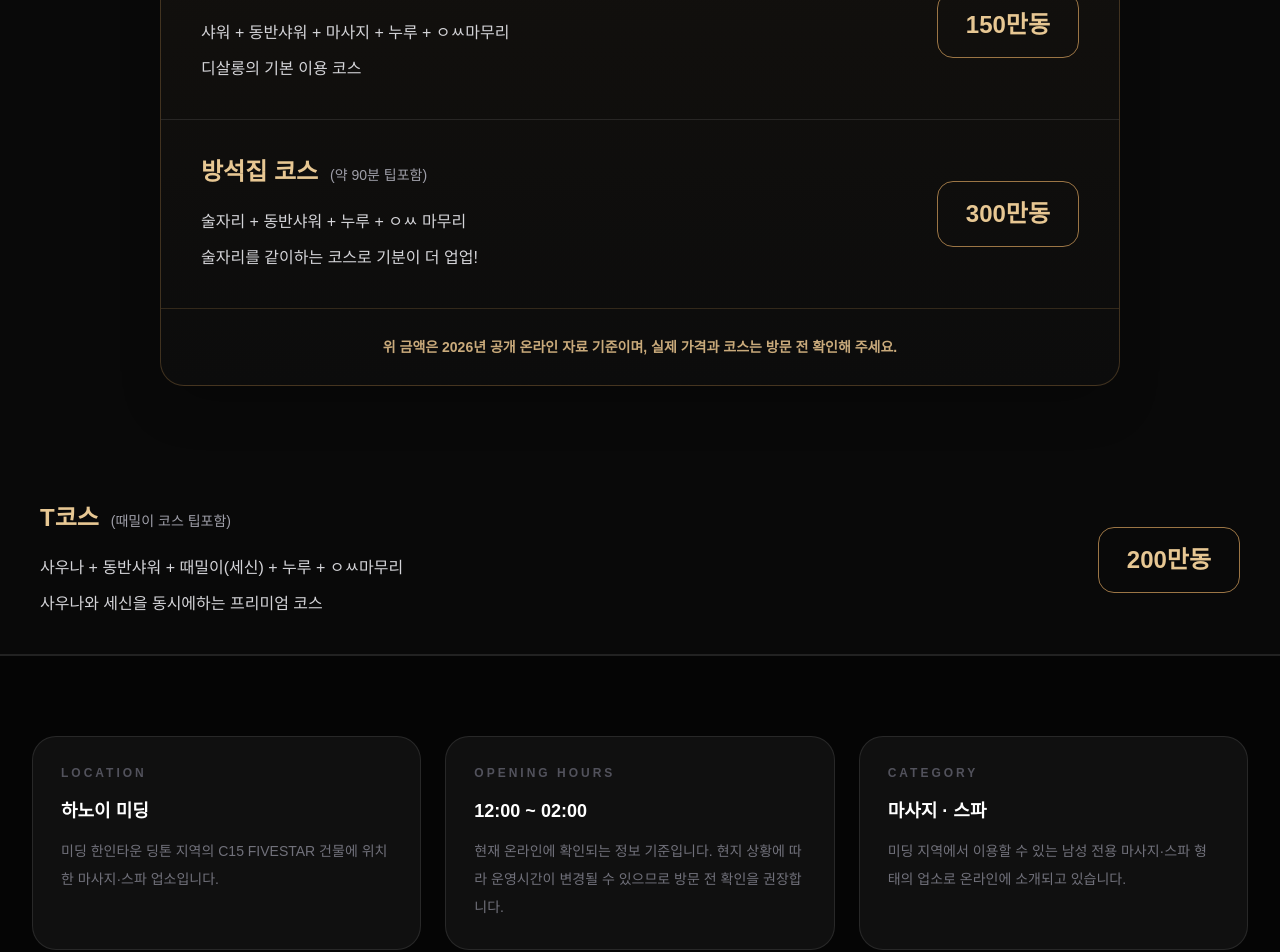
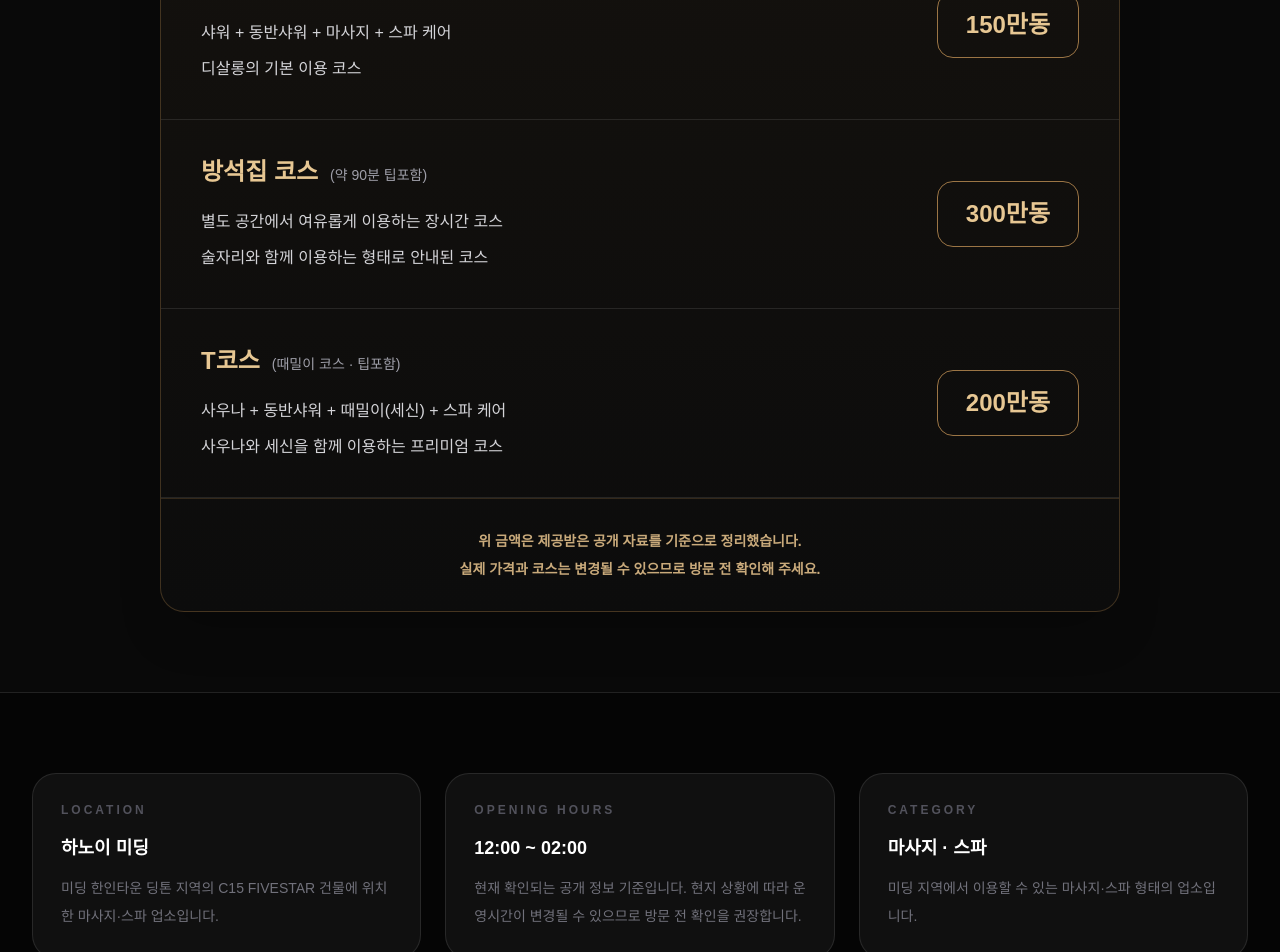
Before and after one commit to vietnam-nightlife/hanoi-nightlife, a Next.js app: page /1/1/di-salon in a window 1280 px wide. Shown: the part 2500-3452 px from the top of the page. Built offline with nearby package versions, Linux system fonts and the light colour scheme.

Commit message:
Update page.tsx

```diff
--- a/app/[city]/[category]/di-salon/page.tsx
+++ b/app/[city]/[category]/di-salon/page.tsx
@@ -42,28 +42,29 @@ const galleryImages = [
 const faqItems = [
   {
     q: "디살롱은 어디에 있나요?",
-    a: "디살롱은 하노이 미딩 한인타운 딩톤 지역의 C15 FIVESTAR, Ng. 154 Đình Thôn에 위치한 마사지·스파 업소입니다. 처음 방문한다면 예약 전에 정확한 위치와 건물 위치를 확인하는 것을 권장합니다.",
+    a: "디살롱은 하노이 미딩 한인타운 딩톤 지역의 C15 FIVESTAR, Ng. 154 Đình Thôn에 위치한 마사지·스파 업소입니다. 처음 방문한다면 예약 전에 정확한 건물 위치를 확인하는 것을 권장합니다.",
   },
   {
     q: "디살롱 영업시간은 어떻게 되나요?",
-    a: "현재 온라인에 확인되는 정보 기준으로 매일 12:00부터 익일 02:00까지 운영하는 것으로 안내되고 있습니다. 현지 사정에 따라 변경될 수 있으므로 방문 당일 운영 여부를 확인해 주세요.",
+    a: "현재 확인된 공개 정보 기준으로 12:00부터 익일 02:00까지 운영되는 것으로 안내되고 있습니다. 현지 사정에 따라 변경될 수 있으므로 방문 당일 확인해 주세요.",
   },
   {
     q: "디살롱 코스는 어떻게 구성되어 있나요?",
-    a: "온라인 공개 자료에서는 약 30분의 핵심 코스, 약 60분의 기본 코스, 약 120분의 방석집 코스 등 세 가지 형태가 확인됩니다. 코스별 구성과 이용 가능 여부는 방문 전 최신 안내를 확인하는 것이 좋습니다.",
+    a: "공개 자료 기준으로 A코스, B코스, 방석집 코스 및 T코스 등 여러 선택지가 안내되어 있습니다. 각 코스의 시간과 구성은 방문 전 최신 안내를 확인하는 것이 좋습니다.",
   },
   {
     q: "가격은 얼마인가요?",
-    a: "2026년 1월 공개 자료에서는 핵심 코스 170만동, 기본 코스 210만동, 방석집 코스 350만동으로 안내되고 있습니다. 온라인 자료마다 가격 차이가 확인되므로 실제 이용 전 최신 가격을 반드시 확인해 주세요.",
+    a: "현재 페이지에는 제공받은 공개 자료 기준 가격을 표시하고 있습니다. 가격이나 코스는 변경될 수 있으므로 실제 이용 전 최신 가격을 확인해 주세요.",
   },
   {
     q: "예약 없이 방문해도 되나요?",
-    a: "현장 상황에 따라 이용 가능 여부가 달라질 수 있습니다. 특히 저녁 시간이나 주말에는 방문객이 몰릴 수 있으므로 원하는 시간에 이용하려면 사전 문의를 권장합니다.",
+    a: "현장 상황에 따라 이용 가능 여부가 달라질 수 있습니다. 원하는 시간에 방문하려면 사전 문의를 권장합니다.",
   },
 ];
 
 export default function DSalonPage() {
   const params = useParams();
+
   const city =
     typeof params?.city === "string" ? params.city : "hanoi";
 
@@ -177,9 +178,8 @@ export default function DSalonPage() {
 
           </div>
 
-          {/* =========================================================
-              MAIN IMAGE
-          ========================================================= */}
+
+          {/* MAIN IMAGE */}
           <button
             type="button"
             onClick={() => openGallery(0)}
@@ -220,7 +220,7 @@ export default function DSalonPage() {
 
 
       {/* =========================================================
-          FACILITY GALLERY
+          GALLERY
       ========================================================= */}
       <section className="mx-auto max-w-7xl px-5 py-16 md:px-8 md:py-20">
 
@@ -237,7 +237,6 @@ export default function DSalonPage() {
           <p className="mt-3 text-sm leading-7 text-zinc-500">
             디살롱의 리셉션과 객실, 휴게공간 등
             실제 시설 사진을 확인해 보세요.
-            사진을 클릭하면 전체 화면으로 확대해서 볼 수 있습니다.
           </p>
 
         </div>
@@ -276,6 +275,7 @@ export default function DSalonPage() {
 
               </button>
             );
+
           })}
 
         </div>
@@ -310,6 +310,7 @@ export default function DSalonPage() {
 
           <div className="mt-10 overflow-hidden rounded-3xl border border-[#8c6a3d]/40 bg-gradient-to-b from-[#17130e] to-[#0c0c0c] shadow-2xl">
 
+
             {/* PRICE HEADER */}
             <div className="border-b border-[#8c6a3d]/30 px-6 py-8 text-center md:px-10">
 
@@ -326,7 +327,7 @@ export default function DSalonPage() {
             </div>
 
 
-            {/* CORE COURSE */}
+            {/* A COURSE */}
             <div className="border-b border-white/10 px-6 py-9 md:px-10">
 
               <div className="flex flex-col gap-5 md:flex-row md:items-center md:justify-between">
@@ -348,7 +349,7 @@ export default function DSalonPage() {
                   <div className="mt-5 space-y-2 text-sm leading-7 text-zinc-300 md:text-base">
 
                     <p>
-                      샤워 + ㅇㅆ마무리
+                      샤워 + 기본 케어
                     </p>
 
                     <p>
@@ -373,7 +374,7 @@ export default function DSalonPage() {
             </div>
 
 
-            {/* BASIC COURSE */}
+            {/* B COURSE */}
             <div className="border-b border-white/10 px-6 py-9 md:px-10">
 
               <div className="flex flex-col gap-5 md:flex-row md:items-center md:justify-between">
@@ -395,7 +396,7 @@ export default function DSalonPage() {
                   <div className="mt-5 space-y-2 text-sm leading-7 text-zinc-300 md:text-base">
 
                     <p>
-                      샤워 + 동반샤워 + 마사지 + 누루 + ㅇㅆ마무리
+                      샤워 + 동반샤워 + 마사지 + 스파 케어
                     </p>
 
                     <p>
@@ -421,7 +422,7 @@ export default function DSalonPage() {
 
 
             {/* CUSHION COURSE */}
-            <div className="px-6 py-9 md:px-10">
+            <div className="border-b border-white/10 px-6 py-9 md:px-10">
 
               <div className="flex flex-col gap-5 md:flex-row md:items-center md:justify-between">
 
@@ -442,11 +443,11 @@ export default function DSalonPage() {
                   <div className="mt-5 space-y-2 text-sm leading-7 text-zinc-300 md:text-base">
 
                     <p>
-                      술자리 + 동반샤워 + 누루 + ㅇㅆ 마무리
+                      별도 공간에서 여유롭게 이용하는 장시간 코스
                     </p>
 
                     <p>
-                      술자리를 같이하는 코스로 기분이 더 업업!
+                      술자리와 함께 이용하는 형태로 안내된 코스
                     </p>
 
                   </div>
@@ -467,19 +468,6 @@ export default function DSalonPage() {
             </div>
 
 
-            <div className="border-t border-[#8c6a3d]/30 px-6 py-7 text-center">
-
-              <div className="text-sm font-bold text-[#c9aa7b]">
-                위 금액은 2026년 공개 온라인 자료 기준이며,
-                실제 가격과 코스는 방문 전 확인해 주세요.
-              </div>
-
-            </div>
-
-          </div>
-
-        </div>
-
             {/* T COURSE */}
             <div className="border-b border-white/10 px-6 py-9 md:px-10">
 
@@ -494,7 +482,7 @@ export default function DSalonPage() {
                     </span>
 
                     <span className="text-sm text-zinc-400">
-                      (때밀이 코스 팁포함)
+                      (때밀이 코스 · 팁포함)
                     </span>
 
                   </div>
@@ -502,11 +490,11 @@ export default function DSalonPage() {
                   <div className="mt-5 space-y-2 text-sm leading-7 text-zinc-300 md:text-base">
 
                     <p>
-                      사우나 + 동반샤워 + 때밀이(세신) + 누루 + ㅇㅆ마무리
+                      사우나 + 동반샤워 + 때밀이(세신) + 스파 케어
                     </p>
 
                     <p>
-                      사우나와 세신을 동시에하는 프리미엄 코스
+                      사우나와 세신을 함께 이용하는 프리미엄 코스
                     </p>
 
                   </div>
@@ -525,6 +513,22 @@ export default function DSalonPage() {
               </div>
 
             </div>
+
+
+            {/* PRICE NOTICE */}
+            <div className="border-t border-[#8c6a3d]/30 px-6 py-7 text-center">
+
+              <div className="text-sm font-bold leading-7 text-[#c9aa7b]">
+                위 금액은 제공받은 공개 자료를 기준으로 정리했습니다.
+                <br />
+                실제 가격과 코스는 변경될 수 있으므로 방문 전 확인해 주세요.
+              </div>
+
+            </div>
+
+          </div>
+
+        </div>
 
       </section>
 
@@ -566,7 +570,7 @@ export default function DSalonPage() {
             </div>
 
             <p className="mt-3 text-sm leading-7 text-zinc-500">
-              현재 온라인에 확인되는 정보 기준입니다.
+              현재 확인되는 공개 정보 기준입니다.
               현지 상황에 따라 운영시간이 변경될 수 있으므로
               방문 전 확인을 권장합니다.
             </p>
@@ -586,8 +590,7 @@ export default function DSalonPage() {
 
             <p className="mt-3 text-sm leading-7 text-zinc-500">
               미딩 지역에서 이용할 수 있는
-              남성 전용 마사지·스파 형태의 업소로
-              온라인에 소개되고 있습니다.
+              마사지·스파 형태의 업소입니다.
             </p>
 
           </div>
@@ -624,25 +627,23 @@ export default function DSalonPage() {
               </p>
 
               <p>
-                온라인 공개 자료에서는 디살롱의 특징으로
-                개별 공간 중심의 실내 구성과 다양한 시간대의
-                코스 선택지를 소개하고 있습니다.
-                짧게 이용할 수 있는 핵심 코스부터
-                약 60분의 기본 코스, 장시간 코스까지
-                선택할 수 있는 형태로 안내되고 있습니다.
+                공개 자료에서는 짧게 이용할 수 있는 코스부터
+                60분 전후의 기본 코스, 장시간 이용 코스와
+                사우나·세신을 함께 이용하는 코스 등
+                여러 선택지가 안내되고 있습니다.
               </p>
 
               <p>
-                특히 미딩 한인타운 안에 위치해 있어
+                미딩 한인타운 안에 위치해 있어
                 주변 식당과 숙박시설을 함께 이용하기 편리하며,
                 늦은 시간까지 운영되는 것으로 안내되고 있다는 점도
-                방문객들이 확인할 만한 부분입니다.
+                방문 전 확인할 만한 부분입니다.
               </p>
 
               <p>
-                다만 온라인에 공개된 가격과 운영시간은
-                서로 다른 자료에서 차이가 확인되므로
-                예약이나 방문 전 최신 정보를 직접 확인하는 것이 좋습니다.
+                온라인에 공개된 가격과 운영시간은
+                변경될 수 있으므로 예약이나 방문 전
+                최신 정보를 직접 확인하는 것을 권장합니다.
               </p>
 
             </div>
@@ -713,7 +714,7 @@ export default function DSalonPage() {
 
 
       {/* =========================================================
-          LOCATION / TRANSPORT
+          LOCATION
       ========================================================= */}
       <section className="border-y border-white/10 bg-[#090909]">
 
@@ -766,7 +767,7 @@ export default function DSalonPage() {
                   <p className="mt-2 text-sm leading-7 text-zinc-500">
                     C15 FIVESTAR,
                     Ng. 154 Đình Thôn 주소를 기준으로
-                    이동하고, 기사에게 건물 위치를 보여주는 것을 권장합니다.
+                    이동하고 기사에게 건물 위치를 확인하는 것을 권장합니다.
                   </p>
 
                 </div>
```
